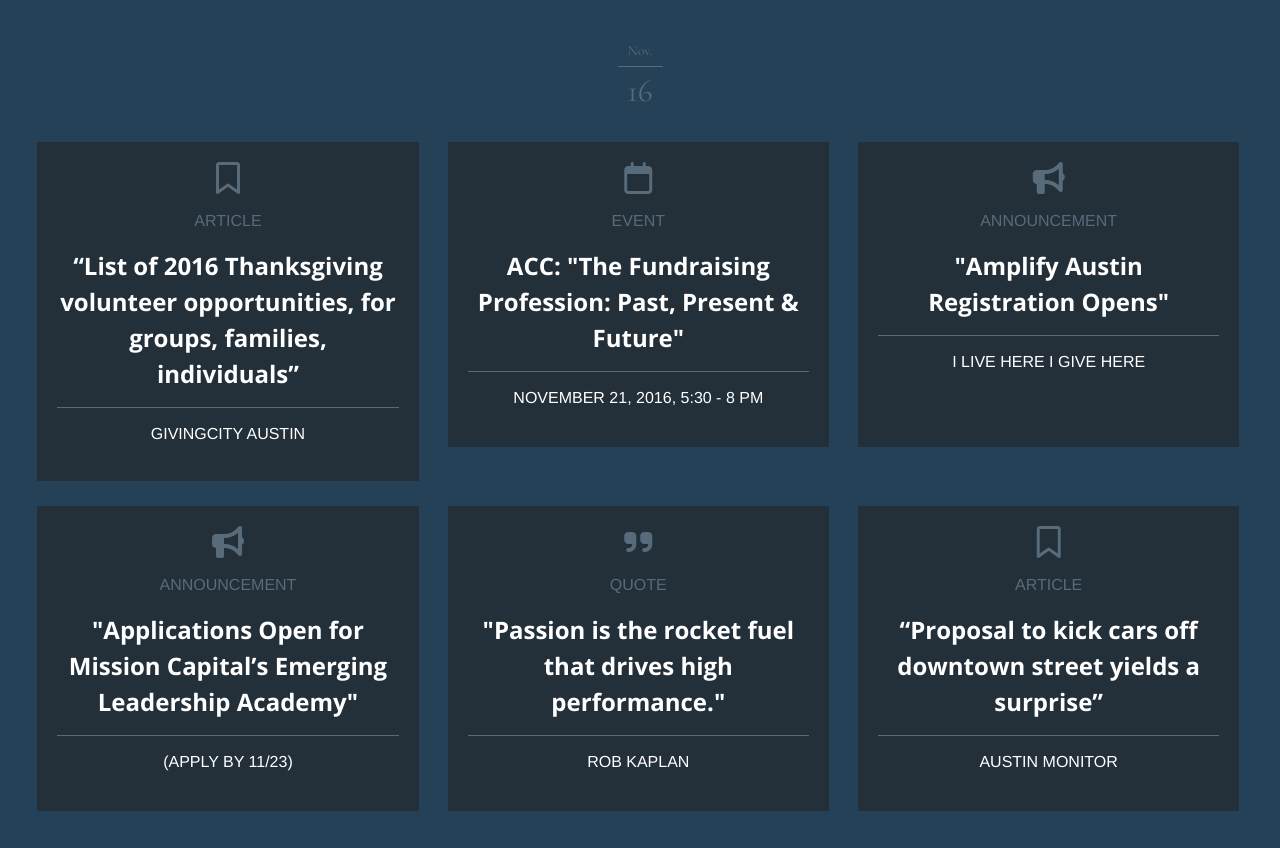
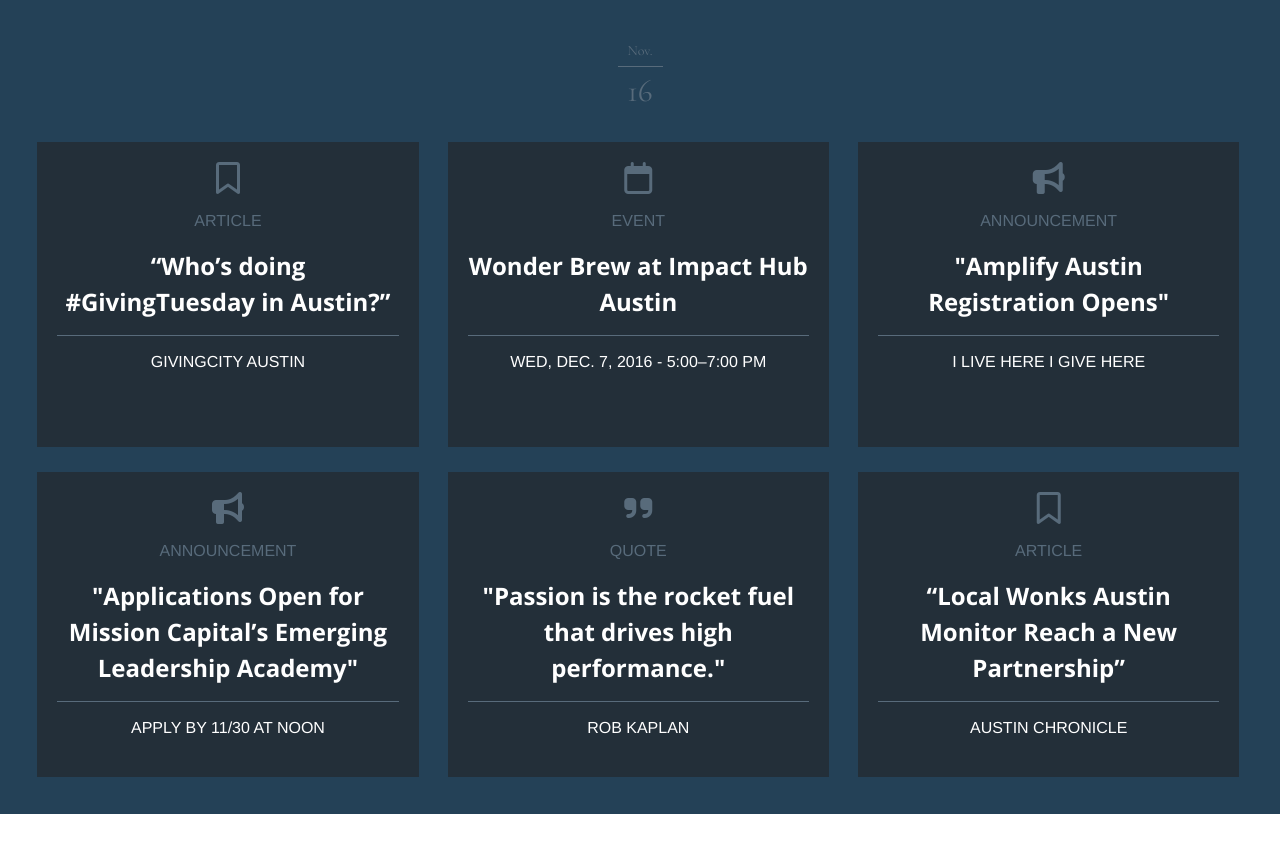
Before and after one commit to missiondigest/missiondigest.github.io, a Jekyll site: the page built from index.html, in a window 1280 px wide. Shown: the part 448-1296 px from the top of the page. Built offline with Jekyll 4.4.1, drawn with Linux system fonts in a browser that asks for light colours; nearby versions of some CDN libraries; after the commit the page ends 1262 px from its top, so only the background shows below that.

Commit message:
GivingTuesday Update

```diff
--- a/_layouts/default.html
+++ b/_layouts/default.html
@@ -25,20 +25,20 @@
           <div class="masthead-bottom">16</div>
       </div>
       <div class="grid-blocks">
-        <a href="http://www.givingcityaustin.com/takeaction/list-of-2016-thanksgiving-volunteer-opportunities-for-groups-families-individuals/">
+        <a href="http://www.givingcityaustin.com/takeaction/whos-doing-givingtuesday-in-austin/">
           <div class="item">
               <i class="fa fa-bookmark-o" aria-hidden="true"></i>
               <h4>Article</h4>
-              <h2>“List of 2016 Thanksgiving volunteer opportunities, for groups, families, individuals”</h2>
+              <h2>“Who’s doing #GivingTuesday in Austin?”</h2>
               <p>GivingCity Austin</p>
           </div>
         </a>
-        <a href="http://sites.austincc.edu/npo/event-listing/the-fundraising-profession-past-present-and-future/">
+        <a href="http://impacthubaustin.com/events/">
           <div class="item">
               <i class="fa fa-calendar-o" aria-hidden="true"></i>
               <h4>Event</h4>
-              <h2>ACC: "The Fundraising Profession: Past, Present & Future"</h2>
-              <p>November 21, 2016, 5:30 - 8 pm</p>
+              <h2>Wonder Brew at Impact Hub Austin</h2>
+              <p>Wed, Dec. 7, 2016 - 5:00–7:00 pm</p>
           </div>
         </a>
         <a href="http://ilivehereigivehere.org/for-non-profits/">
@@ -54,7 +54,7 @@
               <i class="fa fa-bullhorn" aria-hidden="true"></i>
               <h4>Announcement</h4>
               <h2>"Applications Open for Mission Capital’s Emerging Leadership Academy"</h2>
-              <p>(apply by 11/23)</p>
+              <p>Apply by 11/30 at noon</p>
           </div>
         </a>
         <a href="https://twitter.com/matthewkouri/status/774246642585174016">
@@ -65,12 +65,12 @@
               <p>Rob Kaplan</p>
           </div>
         </a>
-        <a href="http://www.austinmonitor.com/stories/2016/10/proposal-kick-cars-off-downtown-street-yields-surprise/">
+        <a href="http://www.austinchronicle.com/news/2016-11-25/local-wonks-austin-monitor-reach-a-new-partnership/">
           <div class="item">
               <i class="fa fa-bookmark-o" aria-hidden="true"></i>
               <h4>Article</h4>
-              <h2>“Proposal to kick cars off downtown street yields a surprise”</h2>
-              <p>Austin Monitor</p>
+              <h2>“Local Wonks Austin Monitor Reach a New Partnership”</h2>
+              <p>Austin Chronicle</p>
           </div>
         </a>
       </div>
```
